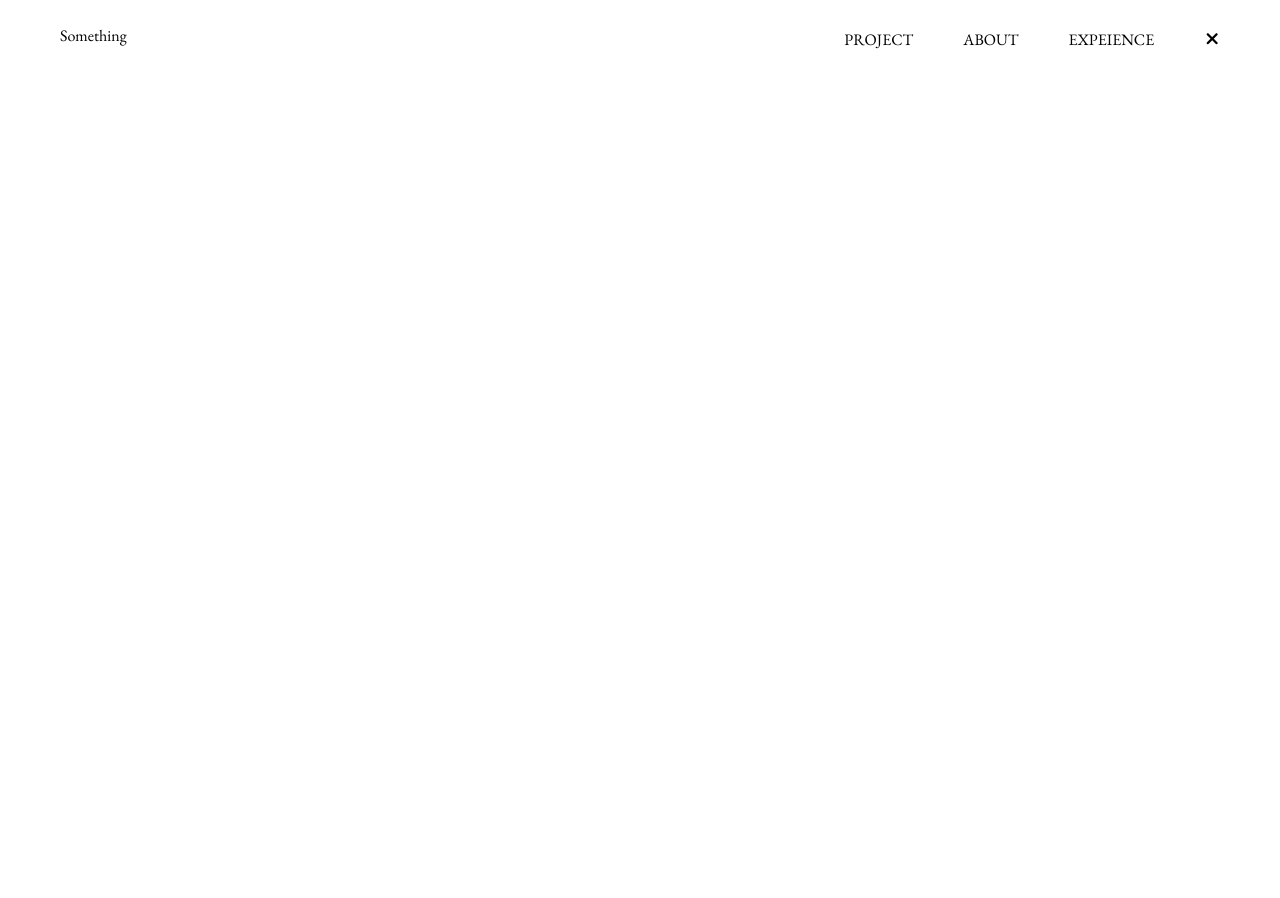
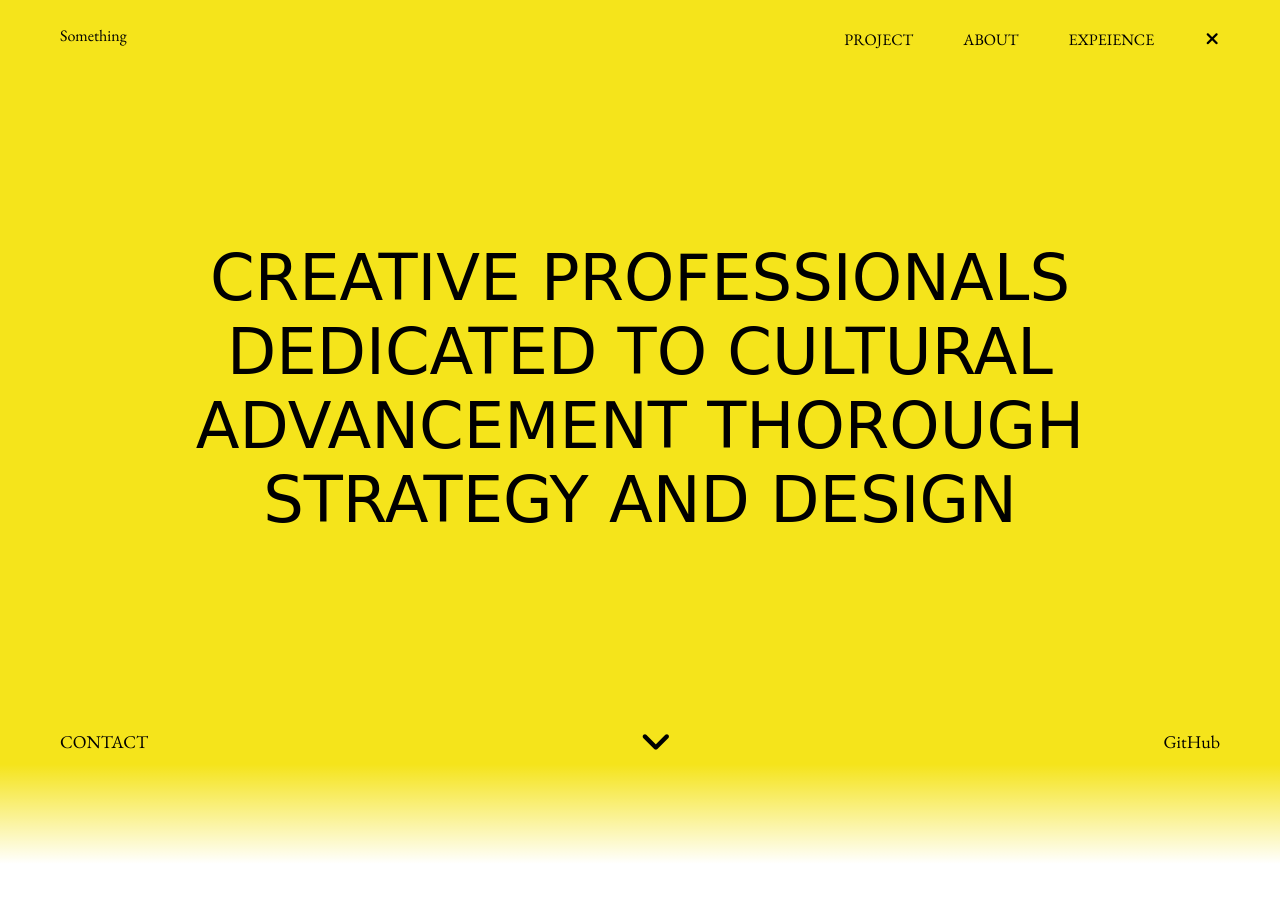
Before and after one commit to Hyeongseoplee/Porfolio, a plain HTML site: page index.html in a window 1280 px wide. Shown: the top 898 px of the page. Drawn offline with nearby package versions, Linux system fonts and the light colour scheme; a web font is replaced by a local one.

Commit message:
feat: Make footer

```diff
--- a/index.html
+++ b/index.html
@@ -13,7 +13,7 @@
         <link rel="preconnect" href="https://fonts.googleapis.com" />
         <link rel="preconnect" href="https://fonts.gstatic.com" crossorigin />
         <link
-            href="https://fonts.googleapis.com/css2?family=EB+Garamond:wght@400;500;700&display=swap"
+            href="https://fonts.googleapis.com/css2?family=EB+Garamond:wght@400;500;700&family=Waiting+for+the+Sunrise&display=swap"
             rel="stylesheet"
         />
         <script defer src="js.js"></script>
@@ -34,7 +34,26 @@
         <!-- Main -->
         <section class="main">
             <!-- Projects -->
-            <section class="projects"></section>
+            <section class="projects">
+                <div class="hero-text">
+                    CREATIVE PROFESSIONALS
+                    <br />
+                    DEDICATED TO CULTURAL
+                    <br />
+                    ADVANCEMENT THOROUGH
+                    <br />
+                    STRATEGY AND DESIGN
+                </div>
+                <div class="section-footer">
+                    <button class="contact-btn">
+                        <a href="#">CONTACT</a>
+                    </button>
+                    <i class="fas fa-angle-down"></i>
+                    <button class="github-btn">
+                        <a href="#">GitHub</a>
+                    </button>
+                </div>
+            </section>
             <!-- About -->
             <section class="about"></section>
             <!-- Experience -->
--- a/style.css
+++ b/style.css
@@ -1,3 +1,7 @@
+:root {
+    --projects-bg-color: #f5e41b;
+}
+
 * {
     font-family: "EB Garamond", serif;
     color: black;
@@ -17,6 +21,7 @@ a {
     text-decoration: none;
 }
 
+/* Header */
 .header {
     background-color: transparent;
     display: Flex;
@@ -27,6 +32,7 @@ a {
     margin: 0 auto;
     width: 100%;
     padding: 25px 60px;
+    z-index: 100;
 }
 
 .header-nav {
@@ -60,20 +66,6 @@ a {
     background-size: 100% 1px;
 }
 
-/*
-.link-menu:not(:last-child):after {
-    content: "";
-    display: block;
-    width: 0;
-    height: 1px;
-    background-color: black;
-    transition: width 0.3s ease;
-}
-
-.link-menu:hover:not(:last-child):after {
-    width: 100%;
-} */
-
 .plus-button {
     transform: rotate(-135deg);
     cursor: pointer;
@@ -83,9 +75,80 @@ a {
     position: relative;
     top: 2px;
     font-size: 18px;
-    transition: all 0.3s cubic-bezier(0.86, 0, 0.07, 1);
+    transition: all 0.6s cubic-bezier(0.86, 0, 0.07, 1);
 }
 
 .rotated {
     transform: rotate(135deg);
 }
+
+/* Main */
+.projects {
+    width: 100%;
+    height: 108vh;
+    background-color: var(--projects-bg-color);
+    position: relative;
+}
+
+.hero-text {
+    font-family: "Waiting for the Sunrise", cursive;
+    padding: 120px;
+    font-size: 5vw;
+    text-align: center;
+    position: absolute;
+    top: 45%;
+    left: 50%;
+    transform: translate(-50%, -50%);
+    width: 100%;
+}
+
+.projects::before {
+    content: "";
+    position: absolute;
+    bottom: 0px;
+    width: 100%;
+    height: 100px;
+    background: linear-gradient(to top, white, transparent);
+    z-index: 1000;
+}
+
+.section-footer {
+    position: absolute;
+    bottom: 105px;
+    left: 0;
+    width: 100%;
+    display: flex;
+    justify-content: space-between;
+    padding: 0 60px;
+}
+
+.fa-angle-down {
+    font-size: 35px;
+    cursor: pointer;
+}
+
+.fa-angle-down:hover {
+    animation: upAndDown 0.7s linear infinite;
+}
+
+@keyframes upAndDown {
+    0% {
+        transform: translateY(0px);
+    }
+    50% {
+        transform: translateY(-10px);
+    }
+    100% {
+        transform: translateY(0px);
+    }
+}
+
+.contact-btn,
+.github-btn {
+    all: unset;
+}
+
+.contact-btn a,
+.github-btn a {
+    font-size: 18px;
+}
```
Also changed, not shown: 1 other file.
